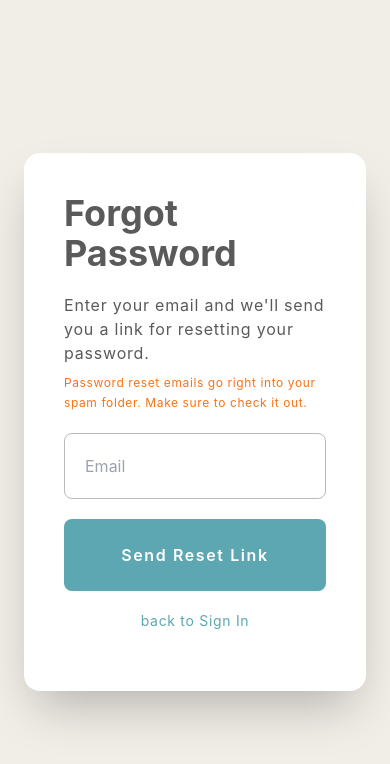
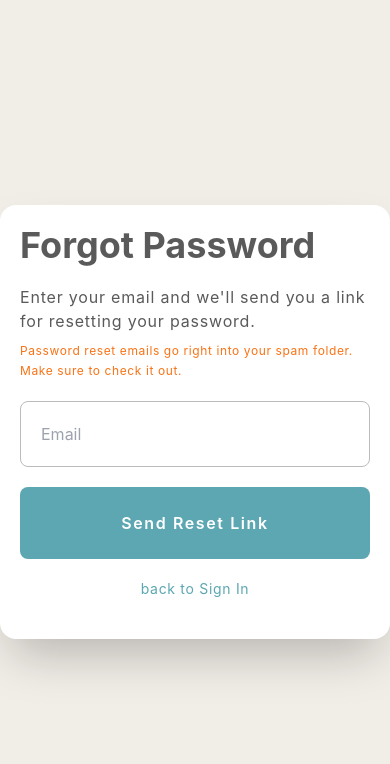
Before and after one commit to naveraraycia/explora, a React (Create React App) app: page /forgot-password in a window 390 px wide. Shown: the top 764 px of the page. Built offline with nearby package versions, Linux system fonts and the light colour scheme.

Commit message:
Fourth commit

```diff
--- a/src/components/BookingItem.jsx
+++ b/src/components/BookingItem.jsx
@@ -158,7 +158,7 @@ function BookingItem({ booking, id }) {
 
     {showModal &&
      (
-    <div id="review" className="close-modal fixed items-center p-20 justify-center w-full h-screen bg-[rgba(0,0,0,0.2)] top-0 left-0 right-0 bottom-0 " onClick={closeOnBackground}>
+    <div id="review" className="close-modal fixed items-center py-20 px-5 justify-center w-full h-screen bg-[rgba(0,0,0,0.2)] top-0 left-0 right-0 bottom-0 " onClick={closeOnBackground}>
     <div className="p-10  bg-white text-gray items-center justify-center max-w-3xl mx-auto flex flex-col space-y-8 rounded-lg md:p-20">
         <h1 className="font-sans font-bold text-xl md:text-3xl">Write your review</h1>
         <p className="font-sans text-sm tracking-wide text-md max-w-xs leading-6 md:text-lg">Let people know how much you enjoyed your <span className='font-bold'>{booking.location}</span> trip!</p>
--- a/src/components/shared/PricingCard.jsx
+++ b/src/components/shared/PricingCard.jsx
@@ -49,9 +49,6 @@ function onClick(){
 }
 
 
-
-
-
   return (
     <div className={`${color === 'brown' ? 'bg-[rgba(176,145,137,0.7)]' : color === 'blue' ? 'bg-[rgba(153,184,191,0.7)]' : color === 'dark blue' ? 'bg-[rgba(133,158,177,0.5)]' : ''} p-10 rounded-lg flex-1 md:p-20`}>
       <div className="flex flex-col space-y-5">
--- a/src/pages/ForgotPassword.jsx
+++ b/src/pages/ForgotPassword.jsx
@@ -23,12 +23,12 @@ function ForgotPassword() {
   }
 
   return (
-    <div className="flex items-center justify-center min-h-screen">
-    <div className="relative flex flex-col m-6 bg-white shadow-2xl rounded-2xl md:flex-row md:space-y-0 md:m-0">
+    <div className="flex items-center justify-center min-h-screen md:p-10">
+    <div className="relative flex flex-col bg-white shadow-2xl rounded-2xl md:flex-row md:space-y-0 md:m-0">
 
       <form onSubmit={onSubmit}>
 
-      <div className="p-10 md:p-20">
+      <div className="p-5 md:p-20">
         <h1 className="font-sans font-bold text-gray text-4xl mb-5 md:text-center">Forgot Password</h1>
         <p className="font-sans font-regular mb-2 text-gray tracking-wider max-w-md md:text-center">Enter your email and we'll send you a link for resetting your password.</p>
         <p className="font-sans text-orange-500 font-regular text-xs mb-5 tracking-wider max-w-md leading-5 md:text-center">Password reset emails go right into your spam folder. Make sure to check it out.</p>
```
